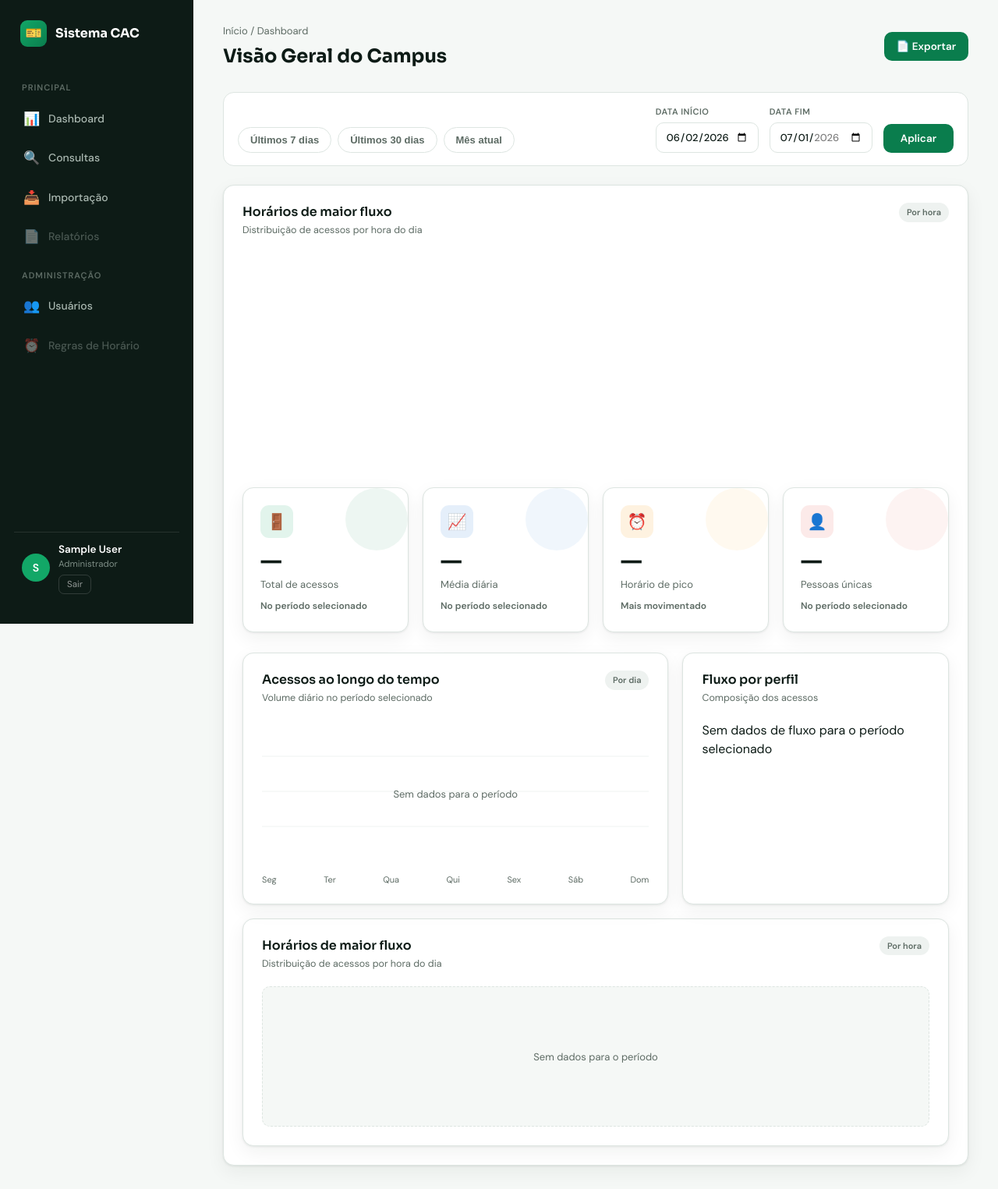
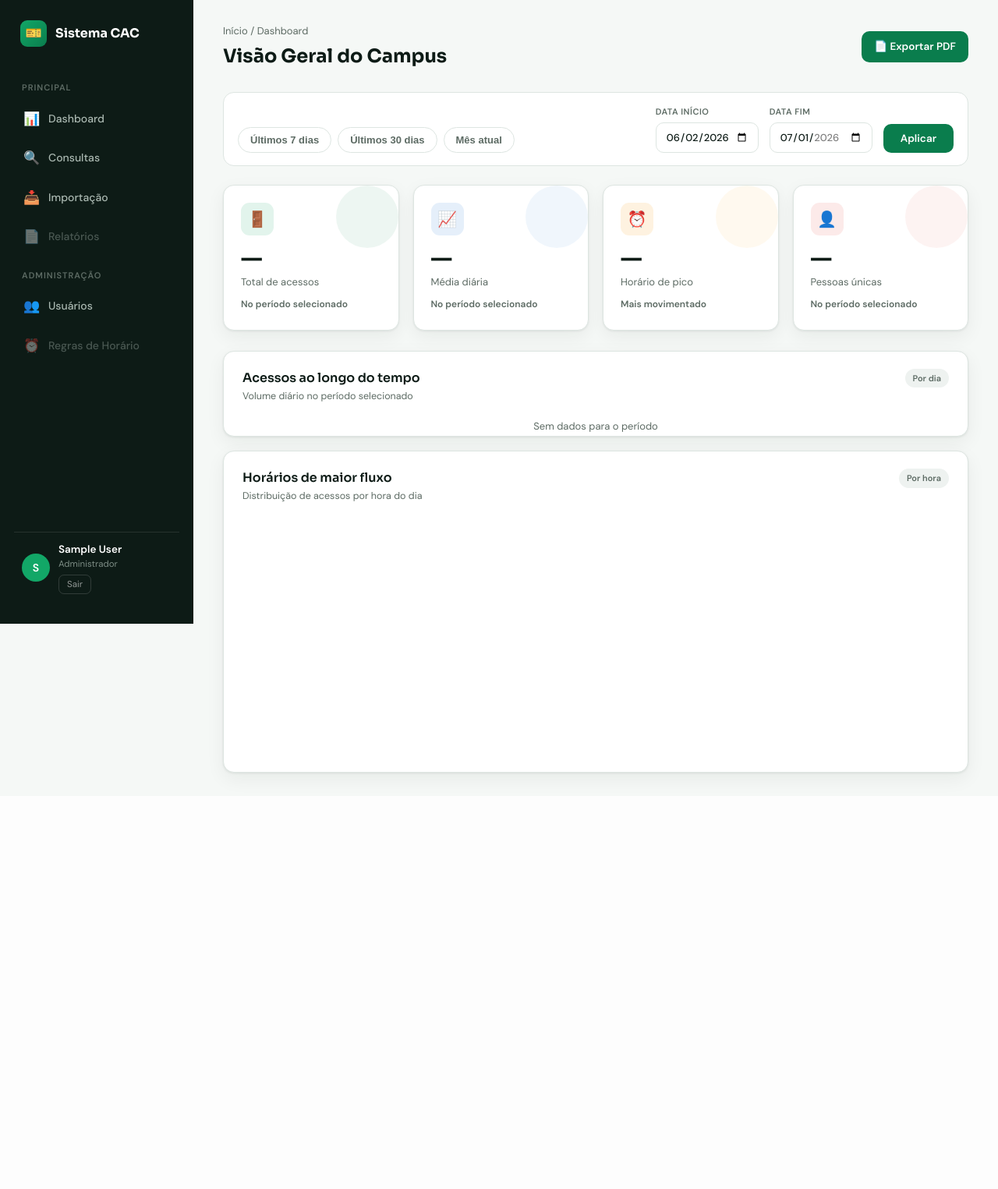
Before and after one commit to ricardo-rals/controle_catraca, a Django app: page / in a window 1280 px wide. Shown: the whole page at 78% size. After the commit the page ends 1004 px from the top, so only its background shows below. Run offline with Django 5.2, Linux system fonts and the light colour scheme; a user stored in the database is signed in; tables that the repository leaves empty hold one stand-in row (values such as "Sample post"); a map, chart or similar area stays blank; some libraries are stand-ins or nearby versions.

Commit message:
fix(dashboard): corrige KPIs, graficos e limpa lixo de merge

```diff
--- a/apps/analytics/services.py
+++ b/apps/analytics/services.py
@@ -53,7 +53,6 @@ def volume_por_periodo(queryset, granularidade: str) -> list[dict]:
     ]
 
 
-# CONCERTAR GAMBIARRA ABAIXO
 def usuarios_frequentes(queryset: QuerySet, limite: int = 20) -> list[dict]:
     """
     Agrupa os registros por identificador_pseudonimizado e retorna os
@@ -113,7 +112,6 @@ def top_dias(
         .annotate(total=Count("id"))
         .order_by("-total")[:limite]
     )
-    # CONCERTAR GAMBIARRA ABAIXO
     return [
         {
             "dia": item["dia"].strftime("%Y-%m-%d") if item["dia"] else None,
--- a/apps/usuarios/views.py
+++ b/apps/usuarios/views.py
@@ -9,7 +9,11 @@ from .forms import UsuarioSistemaForm
 from django.shortcuts import get_object_or_404
 from django.contrib.auth.decorators import login_required
 from apps.acessos.models import RegistroAcesso
-from apps.analytics.services import fluxo_por_tipo, fluxo_por_ponto
+from apps.analytics.services import (
+    picos_por_hora,
+    total_de_acessos,
+    volume_por_periodo,
+)
 from django.views.generic import ListView
 from .mixins import PerfilRequeridoMixin, perfil_requerido
 from django.contrib.auth.views import LoginView
@@ -20,7 +24,6 @@ from rest_framework.views import APIView
 from rest_framework.response import Response
 from rest_framework.permissions import IsAuthenticated
 from .serializers import CustomTokenObtainPairSerializer
-from apps.analytics import services as analytics_service
 
 
 # classe resposnsavel por listar os usuarios do sistema, apenas para o perfil admin.
@@ -148,78 +151,44 @@ def _contexto_dashboard(request):
     if data_fim:
         queryset = queryset.filter(timestamp__date__lte=data_fim)
 
-    # Otimiza relações usadas pelos serviços de agregação.
-    qs_para_analise = queryset.select_related("ponto_acesso")
+    # KPIs (HU-033)
+    picos = picos_por_hora(queryset)
+    pico = max(picos, key=lambda h: h["total"]) if any(h["total"] for h in picos) else None
+    serie = volume_por_periodo(queryset, "dia")
+    media_diaria = round(sum(d["total"] for d in serie) / len(serie)) if serie else None
 
-    # HU-036 — composições de fluxo por tipo e por ponto de acesso.
-    fluxo_tipo = fluxo_por_tipo(qs_para_analise)
-    fluxo_ponto = fluxo_por_ponto(qs_para_analise)
+    # HU-034 — série diária para o gráfico de linha (periodo é datetime → rótulo curto).
+    serie_volume = [
+        {"periodo": d["periodo"].strftime("%d/%m"), "total": d["total"]} for d in serie
+    ]
 
     return {
-        "queryset": queryset,  # base já filtrada para as HUs 033–036
+        "queryset": queryset,  # base já filtrada
         "data_inicio": data_inicio.isoformat() if data_inicio else "",
         "data_fim": data_fim.isoformat() if data_fim else "",
         "hoje": timezone.localdate().isoformat(),  # limite máximo dos campos de data
-        "total_acessos": None,
-        "media_diaria": None,
-        "horario_pico": None,
-        "pessoas_unicas": None,
-        "serie_volume": None,
-        "picos_hora": None,
-        "fluxo_tipo": fluxo_tipo,
-        "fluxo_ponto": fluxo_ponto,
+        "total_acessos": total_de_acessos(queryset),
+        "media_diaria": media_diaria,
+        "horario_pico": f"{pico['hora']:02d}h" if pico else None,
+        "pessoas_unicas": queryset.values("identificador_pseudonimizado")
+        .distinct()
+        .count(),
+        "serie_volume": serie_volume,  # HU-034 (gráfico de acessos ao longo do tempo)
+        "picos_hora": picos,  # HU-035 (gráfico de horários de pico)
     }
 
 
 @login_required
 def dashboard(request):
-    """Dashboard - primeira tela após login (HU-032/037/033)."""
+    """Dashboard — primeira tela após login (HU-032/033/035/036/037).
 
-    from apps.analytics.services import picos_por_hora, total_de_acessos, volume_por_periodo
-    from apps.acessos.models import RegistroAcesso
-
+    Requisição normal → página inteira. Requisição HTMX (header HX-Request,
+    disparada pelos filtros de período) → só o fragmento de widgets.
+    """
     contexto = _contexto_dashboard(request)
-
-    queryset = contexto.get("queryset", RegistroAcesso.objects.all())
-
-
-    try:
-        total_acessos = total_de_acessos(queryset)
-    except Exception:
-        total_acessos = queryset.count() if queryset else None
-
-    try:
-        volumes = volume_por_periodo(queryset, "dia")
-        media_diaria = sum(volumes) / len(volumes) if volumes else None
-    except Exception:
-        media_diaria = None
-
-    try:
-        horario_pico = picos_por_hora(queryset)
-    except Exception:
-        horario_pico = None
-
-    try:
-        pessoas_unicas = queryset.values("identificador_pseudonimizado").distinct().count()
-    except Exception:
-        pessoas_unicas = None
-
-    contexto.update({
-        "kpi_total_acessos": total_acessos,
-        "kpi_media_diaria": media_diaria,
-        "kpi_horario_pico": horario_pico,
-        "kpi_pessoas_unicas": pessoas_unicas,
-    })
-
     if request.headers.get("HX-Request"):
         return render(request, "partials/dashboard_widgets.html", contexto)
-
     return render(request, "dashboard.html", contexto)
-
-
-@login_required
-def upload_arquivo(request):
-    pass  # ... código existente da view ...
 
 
 class CustomTokenObtainPairView(TokenObtainPairView):
--- a/config/urls.py
+++ b/config/urls.py
@@ -1,52 +1,3 @@
-"""
-URL configuration for config project.
-
-The `urlpatterns` list routes URLs to views. For more information please see:
-    https://docs.djangoproject.com/en/5.0/topics/http/urls/
-Examples:
-Function views
-    1. Add an import:  from my_app import views
-    2. Add a URL to urlpatterns:  path('', views.home, name='home')
-Class-based views
-    1. Add an import:  from other_app.views import Home
-    2. Add a URL to urlpatterns:  path('', Home.as_view(), name='home')
-Including another URLconf
-    1. Import the include() function: from django.urls import include, path
-    2. Add a URL to urlpatterns:  path('blog/', include('blog.urls'))
-"""
-
-from django.contrib import admin
-from django.urls import path, include
-from apps.usuarios.views import dashboard
-from drf_spectacular.views import (
-    SpectacularAPIView,
-    SpectacularSwaggerView,
-)
-
-
-urlpatterns = [
-    path("", dashboard, name="home"),  # rota raiz
-    path("admin/", admin.site.urls),
-    path("acessos/", include("apps.acessos.urls")),
-    path("accounts/", include("django.contrib.auth.urls")),
-    path("importacoes/", include("apps.importacoes.urls")),
-    path("acessos/", include("apps.acessos.urls")),
-    path("api/analytics/", include("apps.analytics.urls")),
-    path("dashboard/", dashboard, name="dashboard"),
-    path("", include("apps.usuarios.urls")),
-    path("api/analytics/", include("apps.analytics.urls")),
-    path("api/", include("apps.acessos.api_urls")),
-    path(
-        "api/schema/",
-        SpectacularAPIView.as_view(),
-        name="schema",
-    ),
-    path(
-        "api/schema/swagger-ui/",
-        SpectacularSwaggerView.as_view(url_name="schema"),
-        name="swagger-ui",
-    ),
-]
 """
 URL configuration for config project.
 
--- a/templates/dashboard.html
+++ b/templates/dashboard.html
@@ -67,7 +67,10 @@
     <h1>Visão Geral do Campus</h1>
   </div>
   <div class="acoes">
-    <button class="btn-pri">📄 Exportar</button>
+    <a class="btn-pri"
+       href="{% url 'relatorios:pdf' %}?data_inicio={{ data_inicio }}&data_fim={{ data_fim }}">
+      📄 Exportar PDF
+    </a>
   </div>
 </div>
 
@@ -102,60 +105,8 @@
   </form>
 </div>
 
-<div class="card barras-wrap">
-  <div class="cab">
-    <div>
-      <h3>Horários de maior fluxo</h3>
-      <div class="leg">Distribuição de acessos por hora do dia</div>
-    </div>
-    <span class="badge">Por hora</span>
-  </div>
-  <!-- As barras são geradas a partir dos dados reais na HU-035 -->
-  {{ picos_hora|json_script:"dados-grafico-picos" }}
-  <div style="position: relative; width: 100%; height: 300px; padding: 16px;">
-      <canvas id="graficoPicos"></canvas>
-  </div>
 <div id="dashboard-widgets">
   {% include "partials/dashboard_widgets.html" %}
 </div>
 
-<script src="https://cdn.jsdelivr.net/npm/chart.js"></script>
-<script>
-document.addEventListener("DOMContentLoaded", function() {
-    const tagDados = document.getElementById('dados-grafico-picos');
-    if (tagDados && tagDados.textContent) {
-        const rawDados = JSON.parse(tagDados.textContent);
-        if (Array.isArray(rawDados) && rawDados.length > 0) {
-
-            // Map the raw data [{"hora": 0, "total": 5}, ...] to labels and totals
-            const labels = rawDados.map(d => String(d.hora).padStart(2, '0') + 'h');
-            const totals = rawDados.map(d => d.total);
-
-            const maxValor = Math.max(...totals);
-            const coresBarras = totals.map(valor => valor === maxValor ? '#E53935' : '#1E88E5');
-
-            const ctx = document.getElementById('graficoPicos').getContext('2d');
-            new Chart(ctx, {
-                type: 'bar',
-                data: {
-                    labels: labels,
-                    datasets: [{
-                        label: 'Volume de Acessos',
-                        data: totals,
-                        backgroundColor: coresBarras,
-                        borderRadius: 4,
-                    }]
-                },
-                options: {
-                    indexAxis: 'y',
-                    responsive: true,
-                    maintainAspectRatio: false,
-                    plugins: { legend: { display: false } }
-                }
-            });
-        }
-    }
-});
-</script>
-
 {% endblock %}
--- a/templates/partials/dashboard_widgets.html
+++ b/templates/partials/dashboard_widgets.html
@@ -38,9 +38,8 @@
   </div>
 </div>
 
-<!-- Gráficos -->
-<div class="grid-graficos">
-  <div class="card">
+<!-- HU-034: Acessos ao longo do tempo (linha) -->
+<div class="card" style="margin-bottom:18px;">
   <div class="cab">
     <div>
       <h3>Acessos ao longo do tempo</h3>
@@ -48,104 +47,51 @@
     </div>
     <span class="badge">Por dia</span>
   </div>
-    <!-- Eixos prontos; a série de dados é desenhada na HU-034 -->
-    <div class="grafico-wrap">
-      <svg class="linha-svg" viewBox="0 0 600 180" preserveAspectRatio="none">
-        <line x1="0" y1="45" x2="600" y2="45" stroke="#eef2f0" stroke-width="1"/>
-        <line x1="0" y1="90" x2="600" y2="90" stroke="#eef2f0" stroke-width="1"/>
-        <line x1="0" y1="135" x2="600" y2="135" stroke="#eef2f0" stroke-width="1"/>
-      </svg>
-      <div class="sem-dados">Sem dados para o período</div>
+
+  {{ serie_volume|json_script:"dados-volume" }}
+  {% if serie_volume %}
+    <div class="grafico-wrap" style="height:280px;">
+      <canvas id="grafico-volume"></canvas>
     </div>
-    <div style="display:flex;justify-content:space-between;font-size:11px;color:var(--cinza);margin-top:8px;">
-      <span>Seg</span><span>Ter</span><span>Qua</span><span>Qui</span><span>Sex</span><span>Sáb</span><span>Dom</span>
-    </div>
-  </div>
+    <script>
+      (function () {
+        const el = document.getElementById("dados-volume");
+        const canvas = document.getElementById("grafico-volume");
+        if (!el || !canvas) return;
 
-  <div class="card">
-    <div class="cab">
-      <div>
-        <h3>Fluxo por perfil</h3>
-        <div class="leg">Composição dos acessos</div>
-      </div>
-    </div>
-      <!-- HU-036: Gráfico de composição por tipo e barras por ponto (Chart.js) -->
-      {% if not fluxo_tipo and not fluxo_ponto %}
-      <div class="donut-wrap">
-        <div class="sem-dados">Sem dados de fluxo para o período selecionado</div>
-      </div>
-      {% else %}
-      <div class="donut-wrap charts-grid">
-        <div class="chart-card">
-          <canvas id="chart-fluxo-tipo" width="400" height="380"></canvas>
-        </div>
-        <div class="chart-card">
-          <canvas id="chart-fluxo-ponto" width="400" height="380"></canvas>
-        </div>
-      </div>
+        const dados = JSON.parse(el.textContent || "[]");
+        const existente = Chart.getChart(canvas);
+        if (existente) existente.destroy();
 
-      {{ fluxo_tipo|json_script:"fluxo-tipo-data" }}
-      {{ fluxo_ponto|json_script:"fluxo-ponto-data" }}
-
-      <script>
-        (function(){
-          const tipo = JSON.parse(document.getElementById('fluxo-tipo-data').textContent || '[]');
-          const ponto = JSON.parse(document.getElementById('fluxo-ponto-data').textContent || '[]');
-
-          // Pizza: composição por tipo
-          const ctxTipo = document.getElementById('chart-fluxo-tipo').getContext('2d');
-          const labelsTipo = tipo.map(t => t.tipo || '—');
-          const dataTipo = tipo.map(t => t.total || 0);
-          const totalTipo = dataTipo.reduce((a,b)=>a+b,0);
-
-          const chartTipoExistente = Chart.getChart(ctxTipo.canvas);
-          if (chartTipoExistente) chartTipoExistente.destroy();
-
-          new Chart(ctxTipo, {
-            type: 'pie',
+        new Chart(canvas.getContext("2d"), {
+          type: "line",
           data: {
-              labels: labelsTipo,
-              datasets: [{ data: dataTipo, backgroundColor: ['#0a7d4d','#2d7dd2','#f5a623','#9b59b6'] }]
+            labels: dados.map((d) => d.periodo),
+            datasets: [{
+              label: "Acessos",
+              data: dados.map((d) => d.total),
+              borderColor: "#0a7d4d",
+              backgroundColor: "rgba(10,125,77,0.12)",
+              fill: true,
+              tension: 0.3,
+              pointRadius: 3,
+            }],
           },
           options: {
+            responsive: true,
+            maintainAspectRatio: false,
             plugins: {
-                tooltip: {
-                  callbacks: {
-                    label: (ctx) => {
-                      const val = ctx.raw || 0;
-                      const pct = totalTipo ? Math.round((val / totalTipo) * 100) : 0;
-                      return `${ctx.label}: ${pct}% (${val} acessos)`;
-                    }
-                  }
-                }
-              }
-            }
-          });
-
-          // Barras: fluxo por ponto
-          const ctxPonto = document.getElementById('chart-fluxo-ponto').getContext('2d');
-          const labelsPonto = ponto.map(p => p.ponto || '—');
-          const dataPonto = ponto.map(p => p.total || 0);
-
-          const chartPontoExistente = Chart.getChart(ctxPonto.canvas);
-          if (chartPontoExistente) chartPontoExistente.destroy();
-
-          new Chart(ctxPonto, {
-            type: 'bar',
-            data: {
-              labels: labelsPonto,
-              datasets: [{ label: 'Acessos', data: dataPonto, backgroundColor: '#2d7dd2' }]
+              legend: { display: false },
+              tooltip: { callbacks: { label: (c) => `Acessos: ${c.parsed.y}` } },
             },
-            options: {
-              scales: {
-                y: { beginAtZero: true, ticks: { precision: 0 } }
-              }
-            }
+            scales: { y: { beginAtZero: true, ticks: { precision: 0 } } },
+          },
         });
       })();
     </script>
+  {% else %}
+    <div class="grafico-wrap"><div class="sem-dados">Sem dados para o período</div></div>
   {% endif %}
-  </div>
 </div>
 
 <div class="card barras-wrap">
@@ -156,6 +102,47 @@
     </div>
     <span class="badge">Por hora</span>
   </div>
-  <!-- As barras são geradas a partir dos dados reais na HU-035 -->
-  <div class="barras-vazio">Sem dados para o período</div>
+
+  {# HU-035: dados via json_script; barra do pico destacada #}
+  {{ picos_hora|json_script:"dados-picos" }}
+  <div class="grafico-wrap" style="height:300px;">
+    <canvas id="grafico-picos"></canvas>
   </div>
+
+  <script>
+    (function () {
+      const el = document.getElementById("dados-picos");
+      const canvas = document.getElementById("grafico-picos");
+      if (!el || !canvas) return;
+
+      const dados = JSON.parse(el.textContent || "[]");
+      const totais = dados.map((d) => d.total);
+      const maximo = Math.max(...totais, 0);
+
+      const existente = Chart.getChart(canvas);
+      if (existente) existente.destroy();
+
+      new Chart(canvas.getContext("2d"), {
+        type: "bar",
+        data: {
+          labels: dados.map((d) => String(d.hora).padStart(2, "0") + "h"),
+          datasets: [{
+            label: "Acessos",
+            data: totais,
+            backgroundColor: totais.map((v) => (v === maximo && v > 0 ? "#f5a623" : "#0a7d4d")),
+            borderRadius: 4,
+          }],
+        },
+        options: {
+          responsive: true,
+          maintainAspectRatio: false,
+          plugins: {
+            legend: { display: false },
+            tooltip: { callbacks: { label: (c) => `Acessos: ${c.parsed.y}` } },
+          },
+          scales: { y: { beginAtZero: true, ticks: { precision: 0 } } },
+        },
+      });
+    })();
+  </script>
+</div>
```
Also changed, not shown: apps/analytics/tests.py (+21 -32 lines), apps/relatorios/migrations/0001_initial.py (added). Lines whose indentation alone changed are shown as unchanged.
